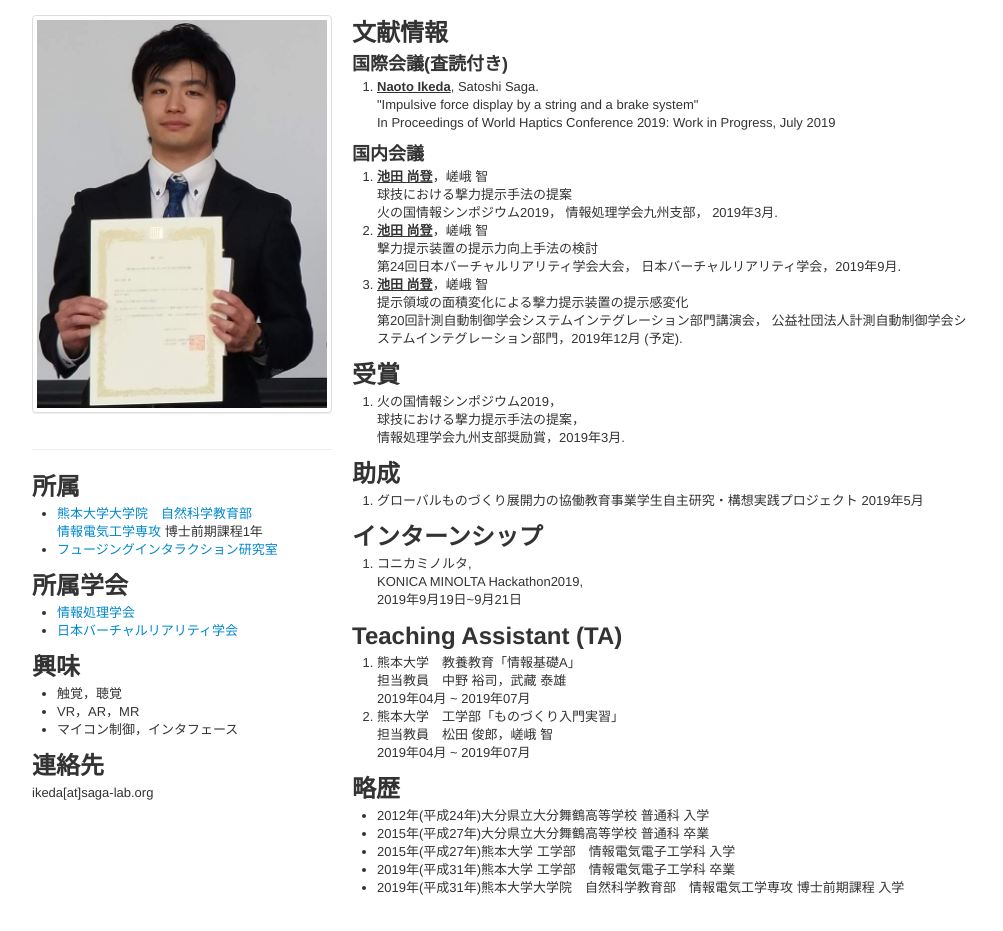
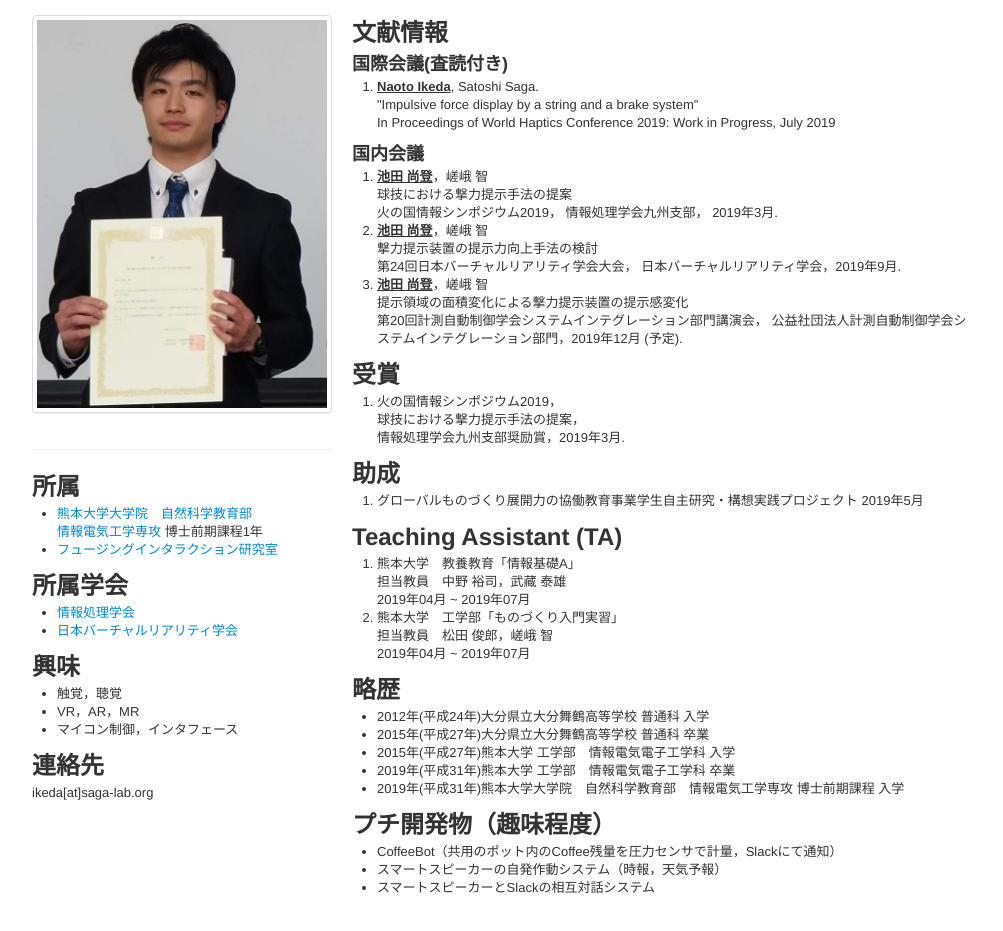
Before and after one commit to IKDnot/IKDnot.github.io, a plain HTML site: page index.html in a window 1280 px wide. Shown: the part 158-1089 px from the top of the page, without its empty margins (138-1141 px from the left). Drawn offline with Linux system fonts and the light colour scheme.

Commit message:
Update index.html

```diff
--- a/index.html
+++ b/index.html
@@ -115,13 +115,13 @@
 				<li>グローバルものづくり展開力の協働教育事業学生自主研究・構想実践プロジェクト 2019年5月</li>
 			</ol>
 
-			<h2>インターンシップ</h2>
+			<!--<h2>インターンシップ</h2>
                         <ol>
 								<li>コニカミノルタ,<br>
 								KONICA MINOLTA Hackathon2019,<br>
 							    2019年9月19日~9月21日</li>
                         </ol>
-
+			-->
  			<h2>Teaching Assistant (TA)</h2>
                         <ol>
                                 <li>熊本大学　教養教育「情報基礎A」<br>担当教員　中野 裕司，武藏 泰雄 <br>2019年04月 ~ 2019年07月</li>
@@ -147,10 +147,13 @@
 			<ul>
 				<li></li>
 			</ul>
-			<h2>その他</h2>
+			-->
+			<h2>プチ開発物（趣味程度）</h2>
                         <ul>
-                                <li></li>
-                        </ul> -->
+                                <li>CoffeeBot（共用のポット内のCoffee残量を圧力センサで計量，Slackにて通知）</li>
+				<li>スマートスピーカーの自発作動システム（時報，天気予報）</li>
+				<li>スマートスピーカーとSlackの相互対話システム</li>
+                        </ul>
 
 		</div>
 
```
